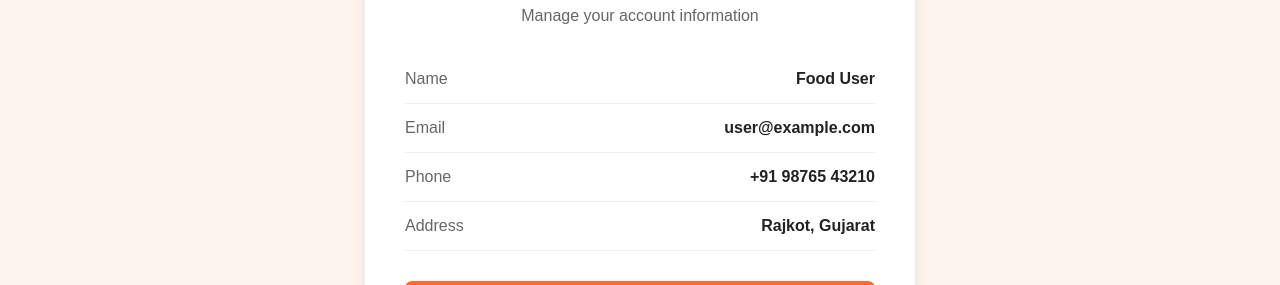
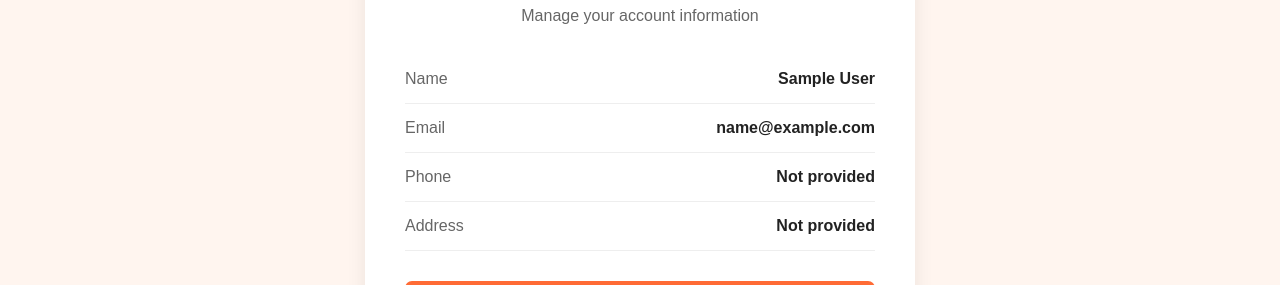
Before and after one commit to niharparecha20/smart-food-ordering, a React (Vite) app: page /profile in a window 1280 px wide. Shown: the part 303-588 px from the top of the page. Built offline with nearby package versions, Linux system fonts and the light colour scheme; sample sign-in values are in the browser's storage.

Commit message:
changes on profile

```diff
--- a/src/pages/Profile.jsx
+++ b/src/pages/Profile.jsx
@@ -1,47 +1,67 @@
+import { useEffect, useState } from "react";
+import { useNavigate } from "react-router-dom";
 import "./Profile.css";
 
 function Profile() {
+  const navigate = useNavigate();
+
+  const [user, setUser] = useState(null);
+
+  useEffect(() => {
+    const token = localStorage.getItem("token");
+    const storedUser = localStorage.getItem("user");
+
+    // User is not logged in
+    if (!token || !storedUser) {
+      navigate("/login");
+      return;
+    }
+
+    setUser(JSON.parse(storedUser));
+  }, [navigate]);
+
+  if (!user) {
+    return null;
+  }
+
   return (
     <div className="profile-page">
       <div className="profile-card">
-
         <div className="profile-avatar">
           👤
         </div>
 
         <h1>My Profile</h1>
+
         <p className="profile-subtitle">
           Manage your account information
         </p>
 
         <div className="profile-info">
-
           <div className="info-item">
             <span>Name</span>
-            <strong>Food User</strong>
+            <strong>{user.name}</strong>
           </div>
 
           <div className="info-item">
             <span>Email</span>
-            <strong>user@example.com</strong>
+            <strong>{user.email}</strong>
           </div>
 
           <div className="info-item">
             <span>Phone</span>
-            <strong>+91 98765 43210</strong>
+            <strong>{user.phone || "Not provided"}</strong>
           </div>
 
           <div className="info-item">
             <span>Address</span>
-            <strong>Rajkot, Gujarat</strong>
+            <strong>{user.address || "Not provided"}</strong>
           </div>
-
         </div>
 
         <button className="edit-profile-btn">
           Edit Profile
         </button>
-
       </div>
     </div>
   );
```
